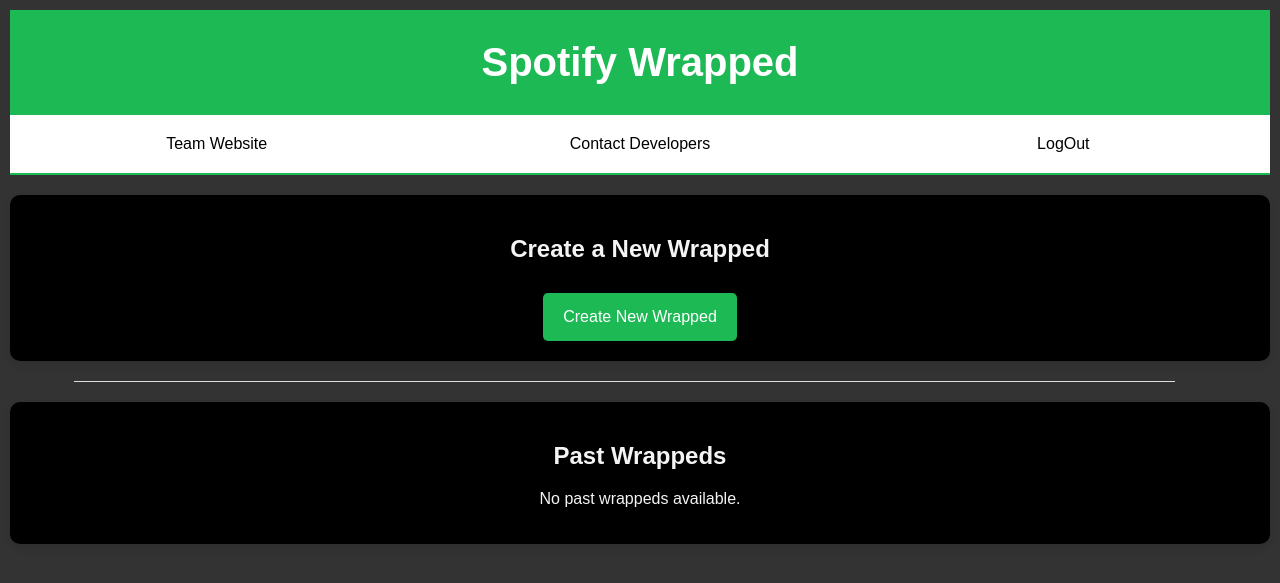
After one commit to Dgh124/spotify-wrapped-personal, a Django app: page /profile/ in a window 1280 px wide. The commit adds this page. Shown: the top 583 px of the page. Run offline with Django 5.2, Linux system fonts and the light colour scheme; parts of the project's set-up code (start-up, migrations or seed data) failed here and were passed over.

Commit message:
added logIn and Profile Pages. log in: one button that redirects to spotify login. profile: navbar with team website, contactDevs, and Logout; has create new wrapped and view past wrappeds

```diff
--- /dev/null
+++ b/spotify_wrapped/static/spotify_wrapped/styles/profile.css
@@ -0,0 +1,90 @@
+body {
+    margin: 0;
+    font-family: Arial, sans-serif;
+    color: #f4f4f4;
+    background-color: #333;
+    padding: 10px;
+    box-sizing: border-box;
+}
+
+header {
+    background-color: #1db954;
+    padding: 30px;
+    text-align: center;
+    color: white;
+    font-size: 40px;
+    font-weight: bold;
+}
+
+nav {
+    color: #333;
+    background-color: white;
+    display: flex;
+    justify-content: space-between;
+    padding: 10px 0;
+    border-bottom: 2px solid #1db954;
+    gap: 10px;
+}
+
+nav a {
+    font-family: Arial, sans-serif;
+    color: black;
+    text-decoration: none;
+    flex: 1;
+    text-align: center;
+    padding: 10px 0;
+}
+
+nav a:hover {
+    background-color: lightgray;
+}
+
+.container {
+    display: flex;
+    flex-direction: column;
+    align-items: center;
+    padding-top: 20px;
+}
+
+.content-wrapper {
+    display: flex;
+    flex-wrap: wrap;
+    justify-content: space-between;
+    gap: 20px;
+}
+
+.create-new, .past-wrappeds {
+    background-color: black;
+    border-radius: 10px;
+    padding: 20px;
+    box-shadow: 0 4px 8px rgba(0, 0, 0, 0.1);
+    flex: 1;
+    min-width: 280px;
+    text-align: center;
+}
+
+.divider {
+    margin-left: 5vi;
+    margin-right: 5vi;
+    width: 86vi;
+    height: 1px;
+    background-color: #ddd;
+    align-self: stretch;
+}
+
+.button {
+    display: inline-block;
+    background-color: #1db954;
+    color: white;
+    padding: 15px 20px;
+    text-align: center;
+    border-radius: 5px;
+    text-decoration: none;
+    font-size: 16px;
+    cursor: pointer;
+    margin-top: 10px;
+}
+
+.button:hover {
+    background-color: #17a74b;
+}
--- /dev/null
+++ b/spotify_wrapped/templates/spotify_wrapped/profile.html
@@ -0,0 +1,34 @@
+<!DOCTYPE html>
+<html lang="en">
+<head>
+    <meta charset="UTF-8">
+    <meta http-equiv="X-UA-Compatible="IE=edge">
+    <meta name="viewport" content="width=device-width, initial-scale=1.0">
+    {% load static %}
+    <link rel="stylesheet" href="{% static 'spotify_wrapped/styles/profile.css' %}">
+    {% block stylesheet %}{% endblock %}
+    <title>Spotify Wrapped Profile</title>
+</head>
+<body>
+    <header>Spotify Wrapped</header>
+    <nav>
+        <a href="https://sites.google.com/view/atlantafoodfindergroup9/our-scrum-process">Team Website</a>
+        <a href="{% url 'spotify_wrapped:meetDevs' %}">Contact Developers</a>
+        <a href="{% url 'spotify_wrapped:logout' %}">LogOut</a>
+    </nav>
+
+    <div class="container">
+        <div class="content-wrapper">
+            <div class="create-new">
+                <h2>Create a New Wrapped</h2>
+                <a href="#" class="button">Create New Wrapped</a>
+            </div>
+            <div class="divider"></div>
+            <div class="past-wrappeds">
+                <h2>Past Wrappeds</h2>
+                <p>No past wrappeds available.</p>
+            </div>
+        </div>
+    </div>
+</body>
+</html>
--- a/spotify_wrapped/urls.py
+++ b/spotify_wrapped/urls.py
@@ -3,10 +3,11 @@
 
 app_name = "spotify_wrapped"
 urlpatterns = [
-    path("", views.index, name="index"),
-    path("login/", views.login, name="login"),
+    path("", views.logIn, name="login"),
     path("auth/", views.auth, name="auth"),
     path("logout/", views.logout, name="logout"),
+
+    path("profile/", views.profile, name="profile"),
 
     path("slideshow/", views.slideshow, name="slideshow"),
     # path("contact-developers/", views.feedback_view, name="contact_devs"),
--- a/spotify_wrapped/views.py
+++ b/spotify_wrapped/views.py
@@ -81,8 +81,12 @@
     return render(request, "spotify_wrapped/slides/tracks.html", {})
 # end of all pages
 
-def login(request):
-    return HttpResponseRedirect(get_auth_url())
+def logIn(request):
+    context = {"url": get_auth_url()}
+    return render(request, "spotify_wrapped/logIn.html", context)
+
+def profile(request):
+    return render(request, "spotify_wrapped/profile.html", {})
 
 def auth(request):
     auth_code = request.GET.get('code')
```
Also changed, not shown: spotify_wrapped/static/spotify_wrapped/styles/logIn.css (added, +31 -0 lines), spotify_wrapped/static/spotify_wrapped/styles/meetDevs.css (+1 -14 lines), spotify_wrapped/templates/spotify_wrapped/logIn.html (added, +14 -0 lines), spotify_wrapped/migrations/0001_initial.py (deleted).
